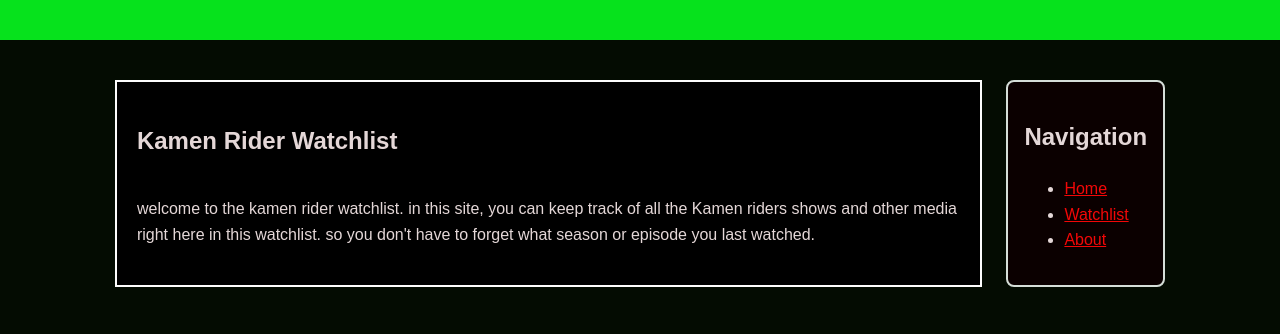
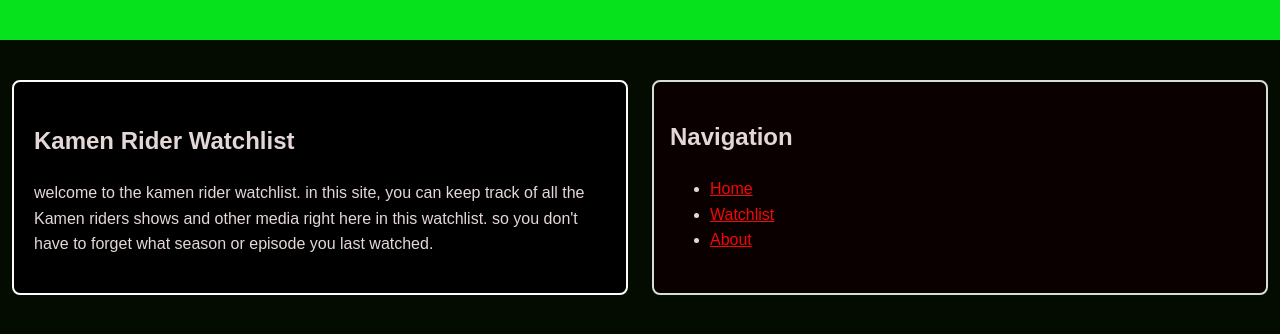
Before and after one commit to ElijahFer7120/Week-3_Web, a plain HTML site: page index.html in a window 1280 px wide. Shown: the part 118-452 px from the top of the page. Drawn offline with Linux system fonts and the light colour scheme.

Commit message:
modified

```diff
--- a/styles.css
+++ b/styles.css
@@ -35,12 +35,10 @@
 }
 
 .card-grid {
-  display: flex;
+  display: grid;
   gap: 24px;
-  flex-wrap: wrap;
-  flex-direction: row;
+  grid-template-columns: repeat(auto-fit, minmax(200px, 1fr));
   justify-content: center;
-  flex: 2;
 }
 
 .card {
@@ -48,9 +46,7 @@
   background: rgb(0, 0, 0);
   border: 2px solid #fdfdfd;
   padding: 20px;
-  flex-direction: column;
-  display: flex;
-  flex: 0.8;
+  border-radius: 8px;
 }
 
 .sidebar {
@@ -60,13 +56,10 @@
   padding: 16px;
 }
 
-.sidebar h2 {
-  flex: 2;
-}
 
 
 @media (max-width: 800px) {
   .card-grid {
-    flex-direction: column;
+    grid-template-columns: 1fr;
   }
 }
```
